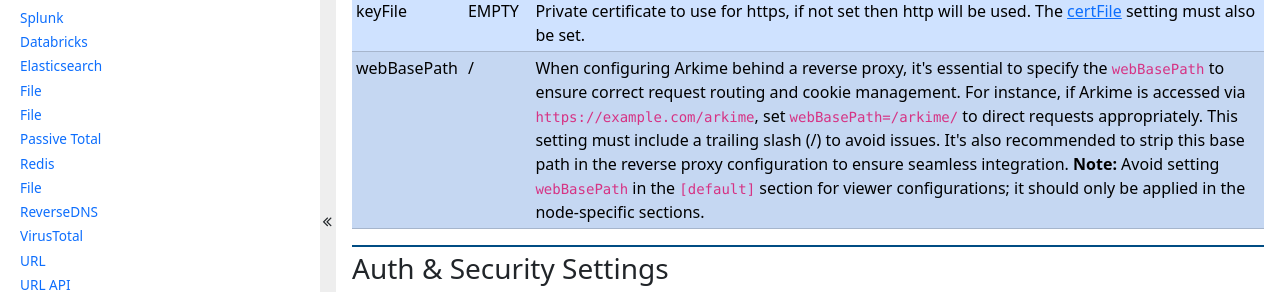
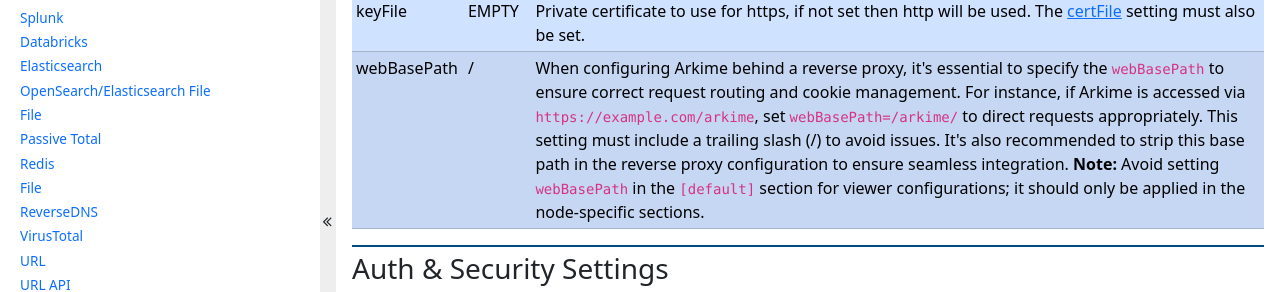
Before and after one commit to arkime/arkimeweb, a Jekyll site: the page built from settings.html, in a window 1280 px wide. Shown: the part 2315-2607 px from the top of the page. Built offline with Jekyll 4.4.1, drawn with Linux system fonts in a browser that asks for light colours.

Commit message:
Fix elasticsearchfile section title from File to OpenSearch/Elasticsearch File
Co-authored-by: Copilot <223556219+Copilot@users.noreply.github.com>

```diff
--- a/_data/wise/elasticsearchfile.yml
+++ b/_data/wise/elasticsearchfile.yml
@@ -1,4 +1,4 @@
-name: File
+name: OpenSearch/Elasticsearch File
 before: |
   <p>
     Like the URL source, use a single OpenSearch/Elasticsearch document as the file. The document can be periodically reloaded.
```
